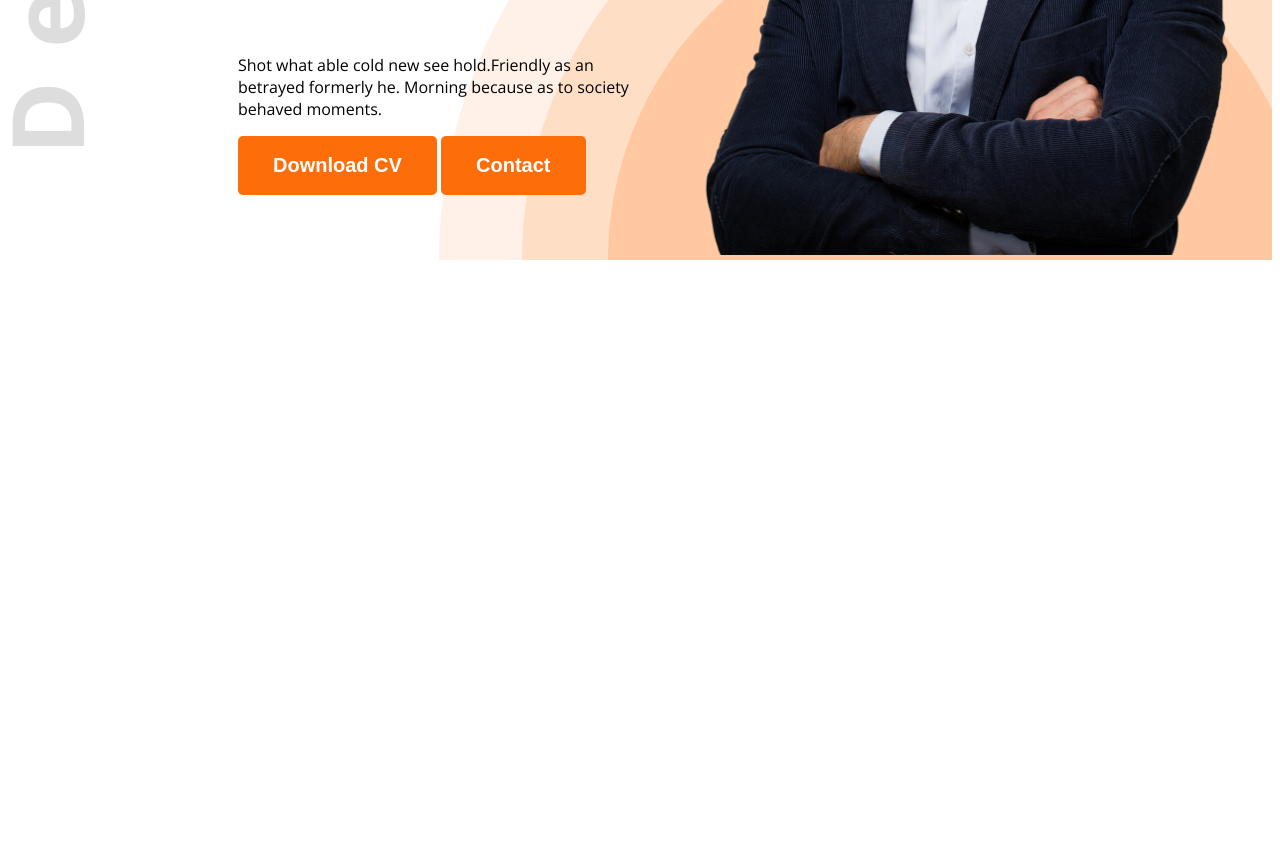
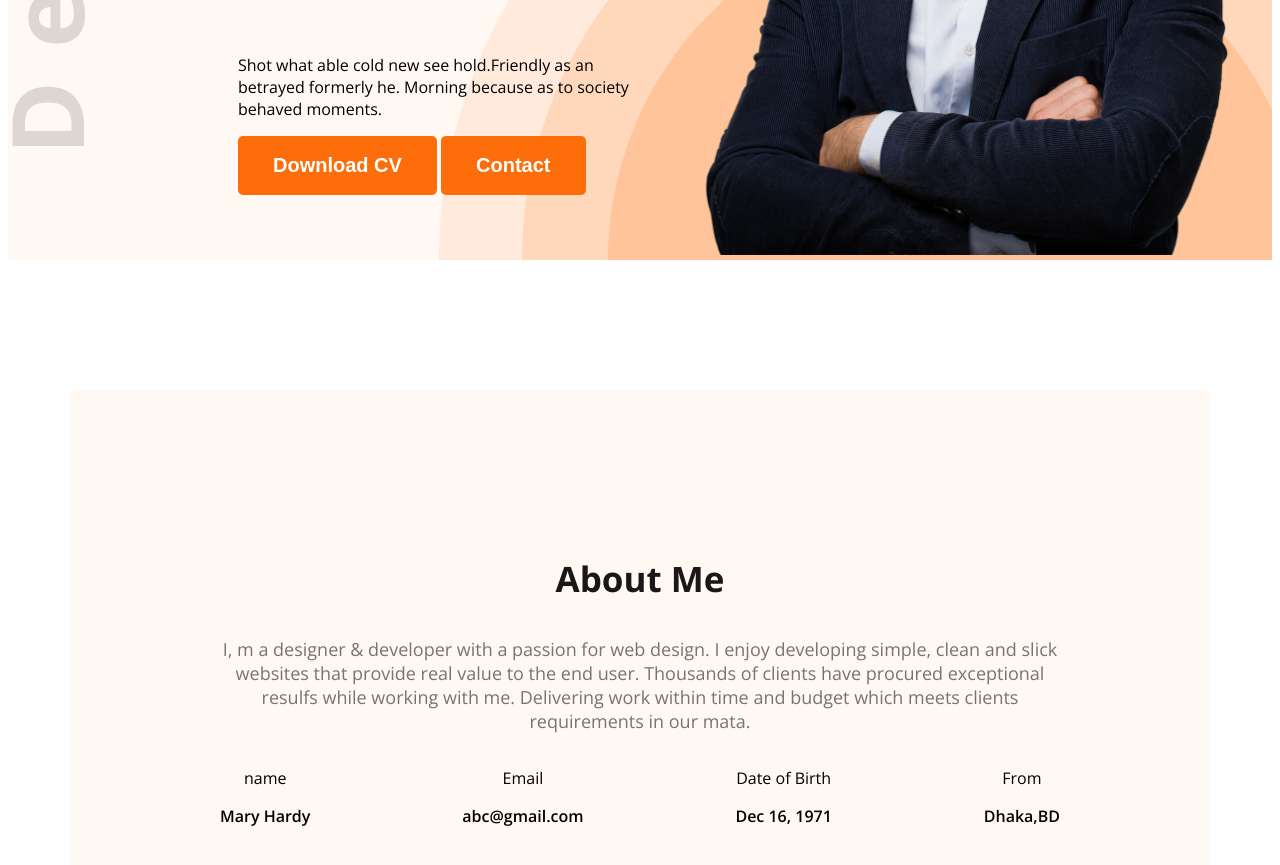
Before and after one commit to MariaJahanManame/web-developer-portfolio, a plain HTML site: page index.html in a window 1280 px wide. Shown: the part 667-1532 px from the top of the page. Before the commit the page ends 935 px from the top, so only its background shows below. Drawn offline with nearby package versions, Linux system fonts and the light colour scheme.

Commit message:
added about me section

```diff
--- a/index.html
+++ b/index.html
@@ -10,7 +10,7 @@
     <link rel="stylesheet" href="style/portfolio.css">
 </head>
 <body class="open-sans-normal">
-    <header class="header">
+    <header class="header secondary-bg">
         <nav>
             <h3 class="nav-title">Ma<span class="text-primary">r</span>y</h3>
             <ul>
@@ -35,8 +35,32 @@
         </div>
 
     </header>
-    <main>
+    <main class="main secondary-bg">
+           <section class="about">
+            <h3 class="section-title">About Me</h3>
+            <p class="section-description">I, m a designer & developer with a passion for web design. I enjoy developing simple, clean and slick websites that provide real value to the end user. Thousands of clients have procured exceptional resulfs while working with me. Delivering work within time and budget which meets clients requirements in our mata.</p>
 
+<!-- .about-item*4>p.item-title+p.item-description -->
+            <div class="about-items">
+                <div class="about-item">
+                    <p class="item-title">name</p>
+                    <p class="item-description">Mary Hardy</p>
+                </div>
+                <div class="about-item">
+                    <p class="item-title">Email</p>
+                    <p class="item-description">abc@gmail.com</p>
+                </div>
+                <div class="about-item">
+                    <p class="item-title">Date of Birth</p>
+                    <p class="item-description">Dec 16, 1971</p>
+                </div>
+                <div class="about-item">
+                    <p class="item-title">From</p>
+                    <p class="item-description">Dhaka,BD</p>
+                </div>
+            </div>
+
+           </section>
     </main>
     <footer>
 
--- a/style/portfolio.css
+++ b/style/portfolio.css
@@ -72,12 +72,51 @@ nav ul{
     width: 580px;
 }
 
+/* main styles */
+.main{
+    max-width: 1140px;
+    margin: 0 auto;
+
+}
+
+/* about styles */
+.about{
+
+    border-radius: 10px;
+    padding: 130px 150px;
+    text-align: center;
+    margin-top: 130px;
+
+
+
+}
+.about-items{
+    display: flex;
+    justify-content: space-between;
+}
+.item-description{
+    font-weight: 600;
+}
 
 
 /* shared style */
+.secondary-bg{
+    background-color: #FFF8F3;
+}
 .text-primary{
     color: #FD6E0A ;
 }
 .dark2{
     color: #474747;
 }
+.section-title{
+
+    font-size: 35px;
+    font-weight: bold;
+    color: #181818;
+}
+.section-description{
+
+    font-size: 18px;
+    color: #757575;
+}
```
